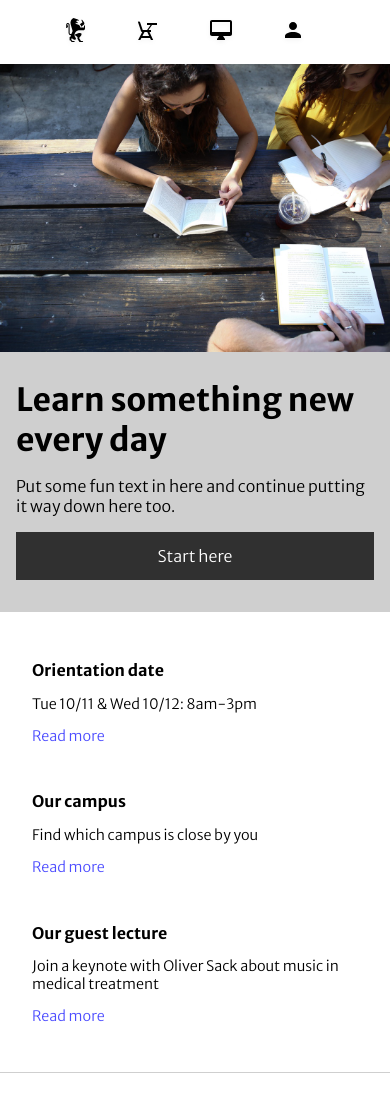
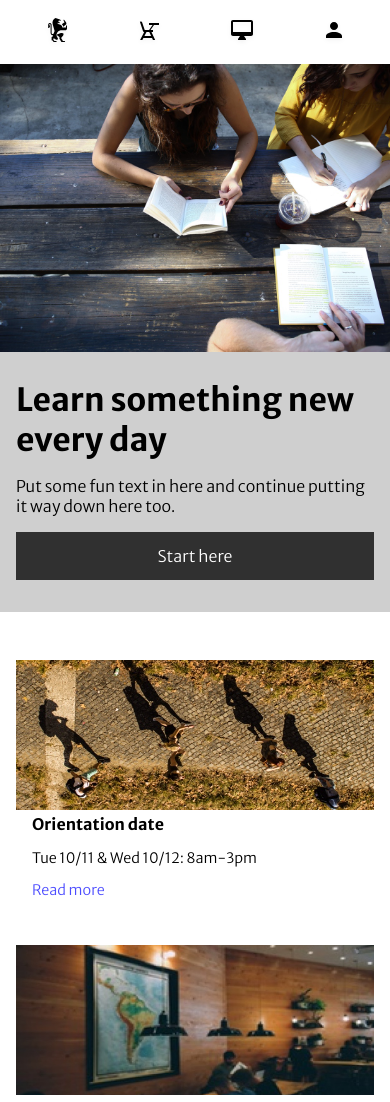
Before and after one commit to sander2473/colmar, a plain HTML site: page index.html in a window 390 px wide. Shown: the top 1102 px of the page. Drawn offline with Linux system fonts and the light colour scheme.

Commit message:
fix info-boxes on mobile, mobile nav for ul problem

```diff
--- a/resources/css/style.css
+++ b/resources/css/style.css
@@ -353,8 +353,12 @@ footer {
         margin: 0;
     }
 
-    .desktop, .logo, .logo-text {
+    .desktop, .desktop a, .logo, .logo-text {
         display: none;
+    }
+
+    header .content .mobile ul {
+        padding-left: 0px;
     }
 
     .mobile {
@@ -363,10 +367,11 @@ footer {
 
     header nav ul {
         align-items: center;
+        justify-content: space-evenly;
     }
 
     header nav li {
-        padding: 0 1.4rem;
+        padding: 0 1.25rem;
     }
 
     header .content {
@@ -393,6 +398,7 @@ footer {
     .banner-content h1 {
         font-size: 2rem;
     }
+
 }
 
 /* Mobile information section */
@@ -429,6 +435,11 @@ footer {
         max-width: 100%;
     }
 
+    .content-image-mobile {
+        display: block;
+        max-width: 100%;
+    }
+
     .guest-container {
         display: block;
         background-color: #fff;
@@ -460,6 +471,7 @@ footer {
     .course-image, .course-text p {
         display: none;
     }
+
 
     .course-container {
         width: 100%;
```
Also changed, not shown: index.html (+4 -2 lines).
